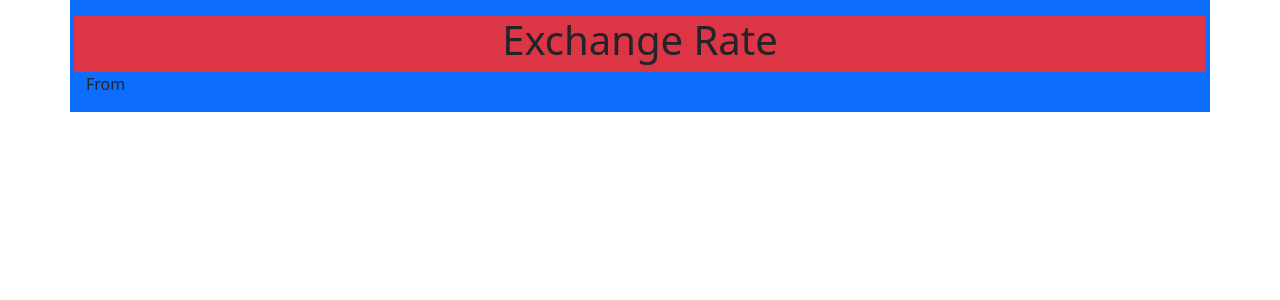
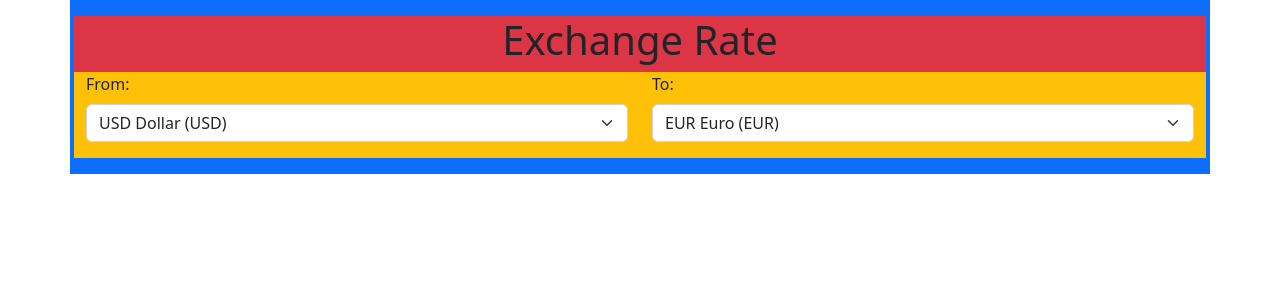
Before and after one commit to tinsaye-simeneh/exchangerate-api, a React (Vite) app: page / in a window 1280 px wide. Shown: the top 300 px of the page. Built offline with nearby package versions, Linux system fonts and the light colour scheme.

Commit message:
styling started using react-bootstrap

```diff
--- a/src/Api.jsx
+++ b/src/Api.jsx
@@ -1,6 +1,6 @@
 import React, { useEffect, useState } from "react";
 import axios from "axios";
-import { Container, Row, Label } from "react-bootstrap";
+import { Container, Row, Form, Col } from "react-bootstrap";
 
 const Api = () => {
   const [data, setData] = useState([]);
@@ -19,13 +19,29 @@ const Api = () => {
 
   return (
     <Container className="p-3 bg-primary">
-        <Row className="bg-danger">
+      <Row className="bg-danger">
         <h1 className="text-center">Exchange Rate</h1>
-        </Row>
-        <label className="text-center">From</label>
+      </Row>
+      <Row>
+        <Col className="bg-warning">
+      <Form.Group className="mb-3">
+        <Form.Label> From: </Form.Label>
+        <Form.Select>
+          <option>USD Dollar (USD)</option>
+        </Form.Select>
+      </Form.Group>
+        </Col>
+        <Col className="bg-warning">
+        <Form.Group className="mb-3">
+        <Form.Label> To: </Form.Label>
+        <Form.Select>
+            <option>EUR Euro (EUR)</option>
+        </Form.Select>
+        </Form.Group>
+        </Col>
 
+      </Row>
     </Container>
-
   );
 };
 
```
